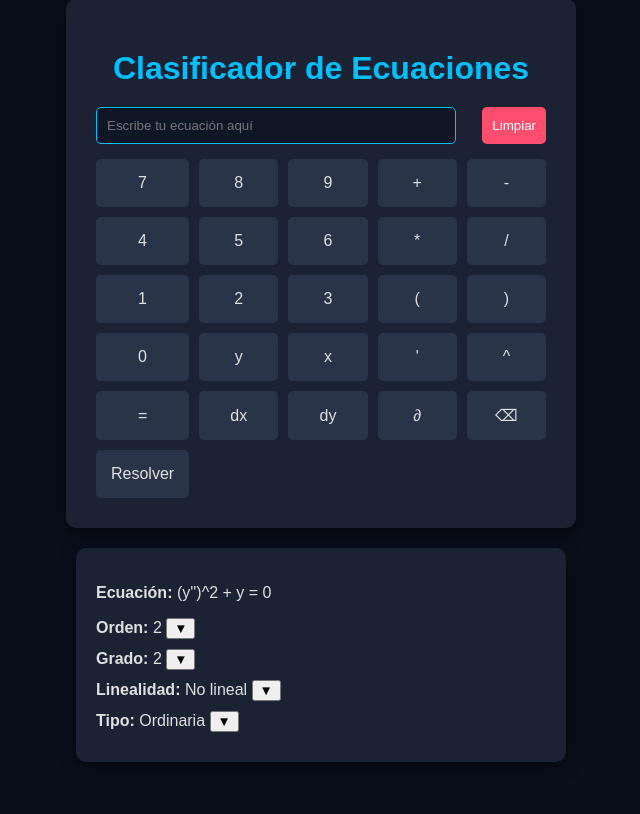
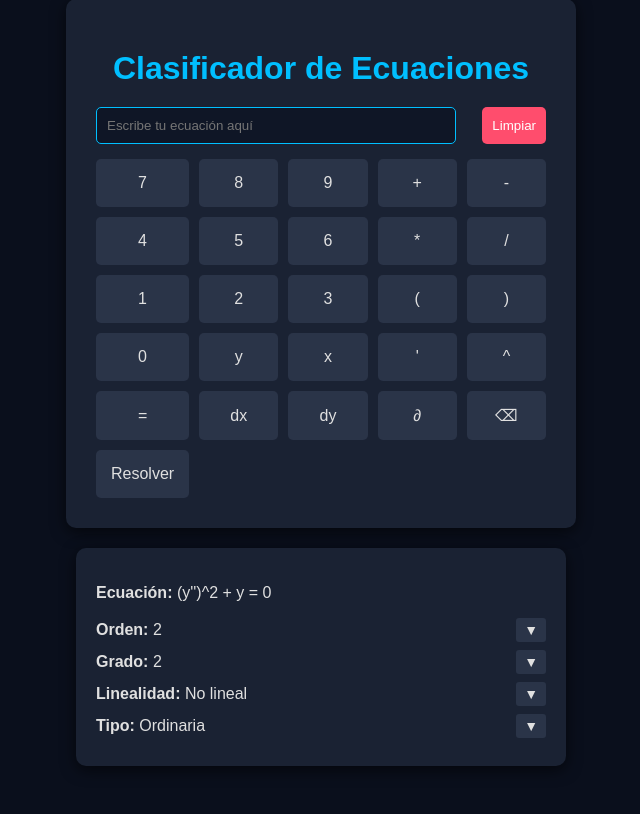
Before and after one commit to EmilyMunozR/calculadora, a Flask app: page / in a window 1280 px wide. Shown: the part 49-863 px from the top of the page, without its empty margins (319-959 px from the left). Before the commit the page ends 811 px from the top, so only its background shows below. Run offline with Flask 3, Linux system fonts and the light colour scheme.

Commit message:
Update style.css

```diff
--- a/static/style.css
+++ b/static/style.css
@@ -96,21 +96,26 @@ input {
 }
 
 .detalle {
-  margin: 10px 0;
+  display: flex;
+  align-items: center;
+  margin: 8px 0;
 }
 
-.toggle {
+.detalle span {
+  flex: 1;
+}
+
+.exp-btn {
   background: #2a3448;
   color: #e0e0e0;
   border: none;
-  padding: 8px 12px;
-  border-radius: 5px;
+  padding: 4px 8px;
+  border-radius: 3px;
   cursor: pointer;
-  width: 100%;
-  text-align: left;
+  font-size: 14px;
 }
 
-.toggle:hover {
+.exp-btn:hover {
   background: #00bfff;
   color: white;
 }
```
